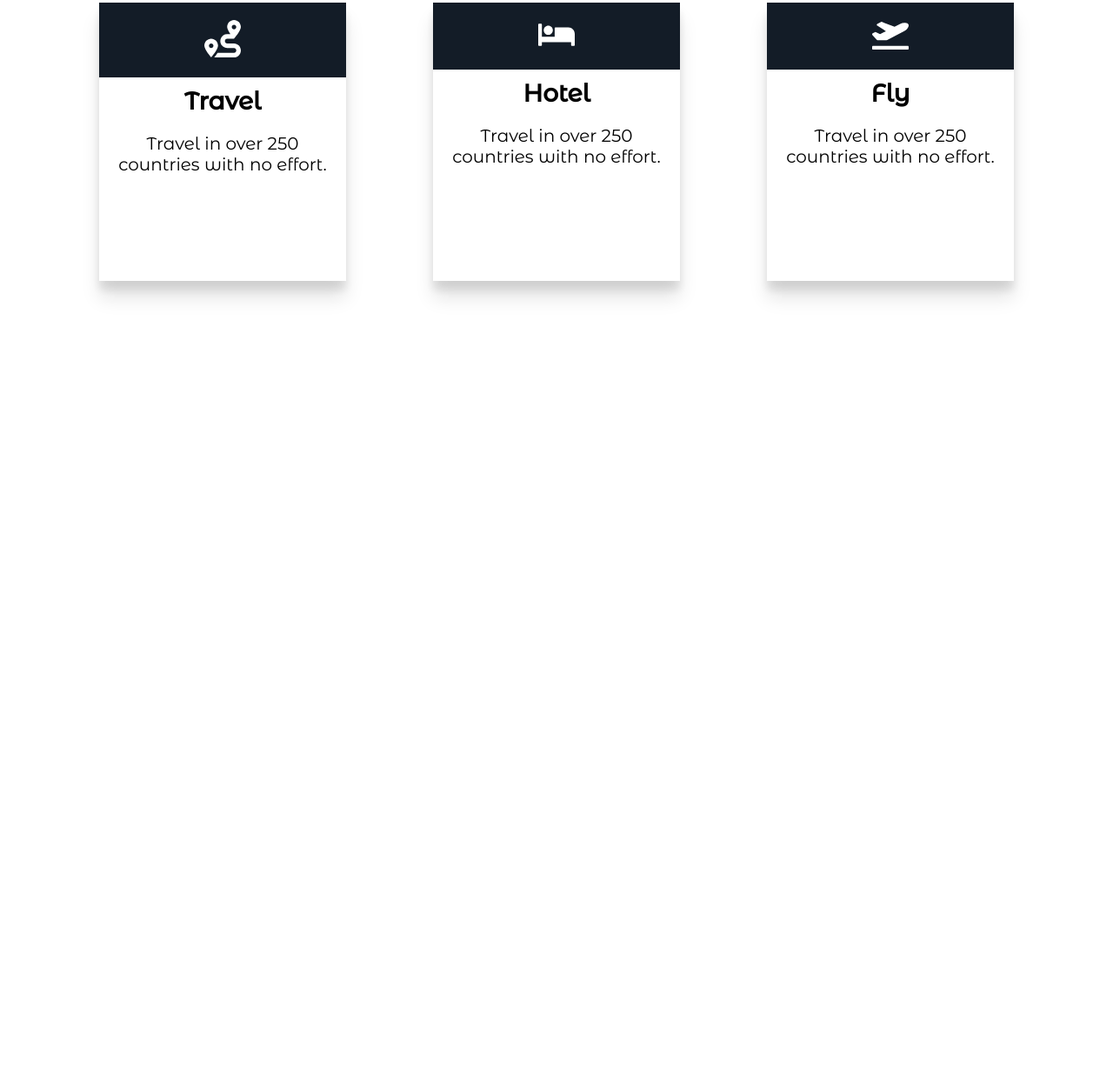
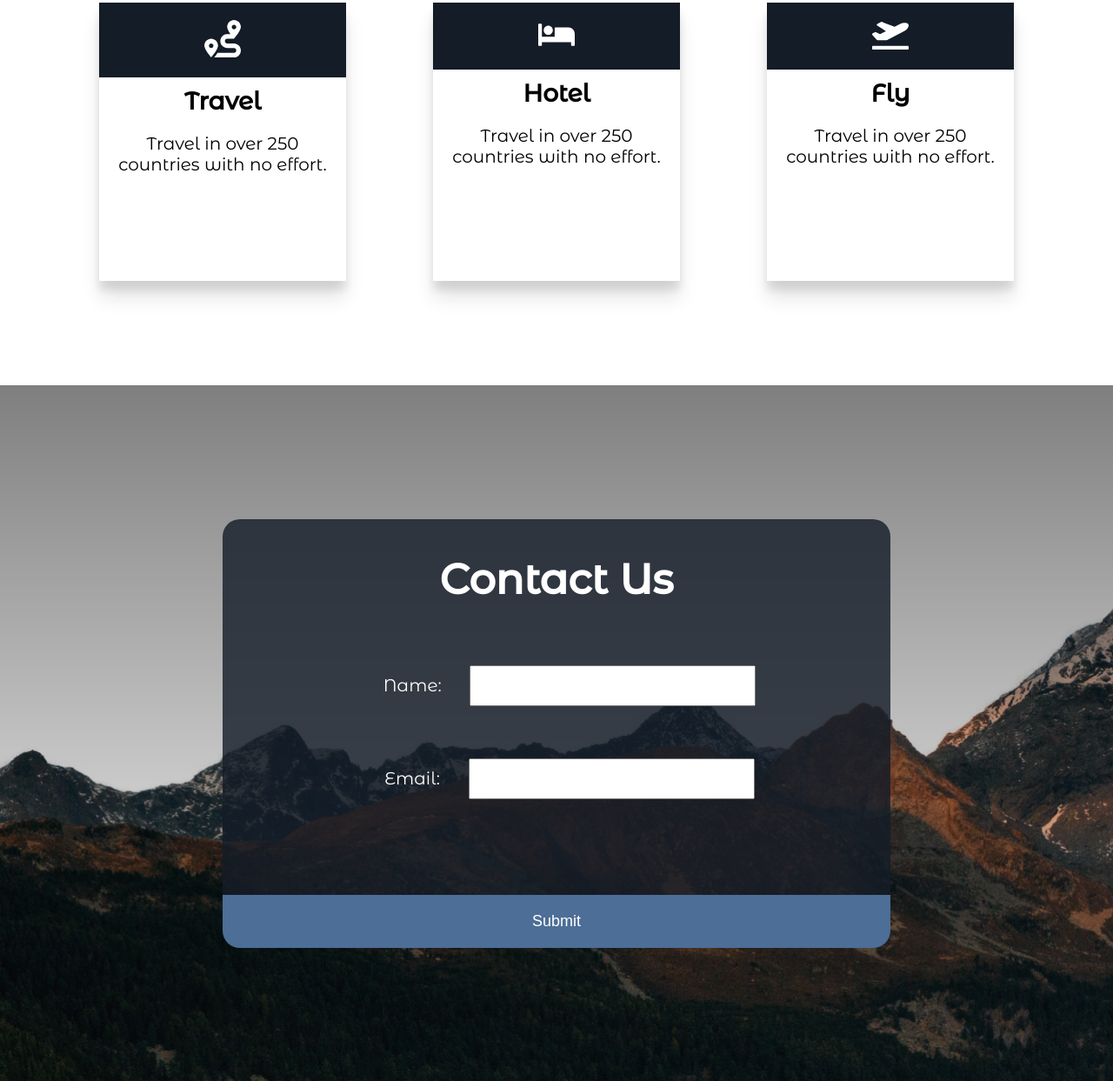
Before and after one commit to TamirisCss/travelly, a plain HTML site: page index.html in a window 1280 px wide. Shown: the part 1957-3200 px from the top of the page at 87% size. Before the commit the page ends 2400 px from the top, so only its background shows below. Drawn offline with Linux system fonts and the light colour scheme; a web font is replaced by a local one.

Commit message:
style to form section

```diff
--- /dev/null
+++ b/css/contact.css
@@ -0,0 +1,44 @@
+/*FORM SECTION*/
+#contact {
+    min-height: 100vh;
+    background: linear-gradient(rgba(0,0,0,0.5), transparent), url(../img/contact-mountain.png);
+    background-size: cover;
+    background-repeat: no-repeat;
+    display: flex;
+    align-items: center;
+    justify-content: center;
+}
+
+.form-wrapper {
+    background: rgba(19,28,39,0.8);
+    width: 60%;
+    color: #FFF;
+    border-radius: 20px;
+}
+
+.form-wrapper label {
+    margin: 0rem 3rem;
+}
+
+.form-head {
+    text-align: center;
+    padding: 4rem;
+}
+
+.name-form,
+.email-form {
+    padding: 3rem;
+    text-align: center;
+}
+
+.form-wrapper button {
+    width: 100%;
+    padding: 2rem;
+    margin-top: 8rem;
+    border-bottom-left-radius: 20px;
+    border-bottom-right-radius: 20px;
+}
+
+.form-wrapper input {
+    padding: 1rem 3rem;
+}
--- a/css/locations.css
+++ b/css/locations.css
@@ -21,8 +21,8 @@
 }
 .locations-head h3 {
     padding: 3rem 0rem;
-    background: linear-gradient(#131C27, #663B34); /*trick to text get the gradient color*/
-    background-clip: text;
+    background: -webkit-linear-gradient(#131C27, #663B34); /*trick to text get the gradient color*/
+    -webkit-background-clip: text;
     -webkit-text-fill-color: transparent;
 }
 
--- a/index.html
+++ b/index.html
@@ -10,6 +10,7 @@
     <link rel="stylesheet" href="./css/nav.css">
     <link rel="stylesheet" href="./css/locations.css">
     <link rel="stylesheet" href="./css/benefits.css">
+    <link rel="stylesheet" href="./css/contact.css">
     <title>Travelly | Travelling Agency</title>
 </head>
 <body>
@@ -77,5 +78,25 @@
             </div>
         </div>
     </section>
+
+    <section id="contact">
+        <div class="form-wrapper">
+            <header class="form-head">
+                <h2>Contact Us</h2>
+            </header>
+
+            <form>
+                <div class="name-form">
+                    <label for="name">Name:</label>
+                    <input type="text" name="name" required>
+                </div>
+                <div class="email-form">
+                    <label for="email">Email:</label>
+                    <input type="email" name="email" required>
+                </div>
+                <button type="submit">Submit</button>
+            </form>
+        </div>
+    </section>
 </body>
 </html>
```
